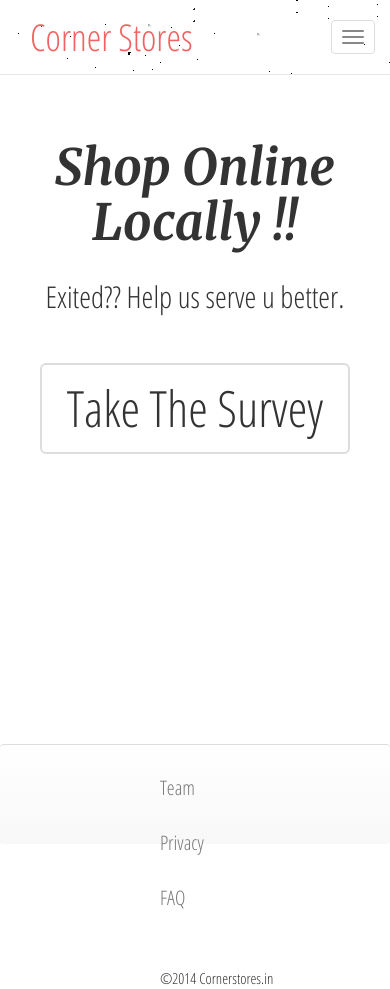
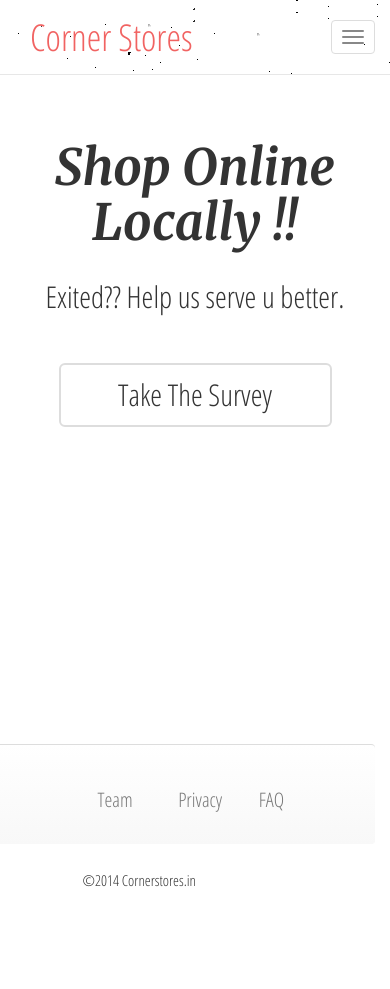
Before and after one commit to codervikash/cornerstores.in, a plain HTML site: page index.html in a window 390 px wide. After the commit the page ends 891 px from the top, so only its background shows below. Drawn offline with nearby package versions, Linux system fonts and the light colour scheme.

Commit message:
Footer
footer and survey button perfect

```diff
--- a/css/_style.css
+++ b/css/_style.css
@@ -34,7 +34,7 @@ body {
 
 
 .navbar .nav a:hover {
-  color: #F16362;
+  background-color: #F16362;
   border-bottom: none;
 }
 
@@ -42,7 +42,7 @@ body {
 .navbar-default .navbar-nav > .active > a:hover,
  .navbar-default .navbar-nav > .active > a:focus {
   background-image: none;
-  color: black;
+  color: #F16362;
   border-bottom: none;
   background-color: transparent;
   box-shadow: none;
@@ -76,7 +76,7 @@ body {
 
 .button {
   font-family: 'Open Sans Condensed', sans-serif;
-  font-size: 50px;
+  font-size: 20px;
   border: 2px solid #ddd;
   color: #333;
   text-align: center;
@@ -85,14 +85,15 @@ body {
 
 
 .buttn {
-  padding-top: 30px;
-  padding: 40px 40px 20px;
+
+  padding: 40px 0px 50px 0px;
 position: relative;
 }
 
 .button:hover {
   border: 2px solid #F16362;
-  color: #F16362;
+  color: white;
+  background-color: #F16362;
 }
 
 
@@ -101,14 +102,29 @@ position: relative;
     padding-left: 36%;
     padding-right: 36%;
   }
+  .button {
+    font-size: 45px;
+  }
 }
-@media (min-width : 620px ){
+@media (max-width : 850px ){
   .buttn {
     padding-left: 30%;
     padding-right: 30%;
   }
+  .button {
+    font-size: 40px;
+  }
 }
 
+@media (max-width : 620px ){
+  .buttn {
+    padding-left: 15%;
+    padding-right: 15%;
+  }
+  .button {
+    font-size: 30px;
+  }
+}
 
 .container > .navbar-header,
 .container-fluid > .navbar-header,
@@ -131,12 +147,17 @@ position: relative;
 
 .footer{
   border-top: 1px solid #ddd;
-  padding: 0px 0 0px 0;
   height: 100px;
   position: absolute;
   bottom: 0;
   width: 100%;
   font-family: 'Open Sans Condensed', sans-serif;
   font-size: 20px;
-  padding-left: 41%;
+  padding-left: 35%;
 }
+
+@media (max-width : 825px ){
+  .footer {
+    padding-left: 25%;
+  }
+}
--- a/index.html
+++ b/index.html
@@ -39,7 +39,7 @@
     <!-- Collect the nav links, forms, and other content for toggling -->
     <div class="collapse navbar-collapse head clearfix" id="bs-example-navbar-collapse-1">
       <ul class="nav navbar-nav navbar-right head">
-        <li><a href="#">About</a></li>
+        <li class="active"><a href="#">About</a></li>
         <li><a href="#">Blog</a></li>
         <li><a href="#">Contact Us</a></li>
       </ul>
@@ -60,11 +60,11 @@
 </section>
 
 <!--footer -->
-<footer class="footer navbar-default nav-footer" role="navigation">
+<footer class="footer navbar-default nav-footer row" role="navigation">
 	<ul  class="nav navbar-nav">
-		<li class="navbar-text navbar-left"><a>Team</a></li>
-		<li class="navbar-text navbar-left"><a>Privacy</a></li>
-		<li class="navbar-text navbar-left"><a>FAQ</a></li>
+		<li class="col-xs-3 navbar-text navbar-left"><a>Team</a></li>
+		<li class="col-xs-3 navbar-text navbar-left"><a>Privacy</a></li>
+		<li class="col-xs-3 navbar-text navbar-left"><a>FAQ</a></li>
 	</ul>
 	<p class="navbar-text navbar-right copy" style="padding-right: 15px;">&copy;2014 Cornerstores.in</p>
 </footer>
```
Also changed, not shown: 1 other file.
